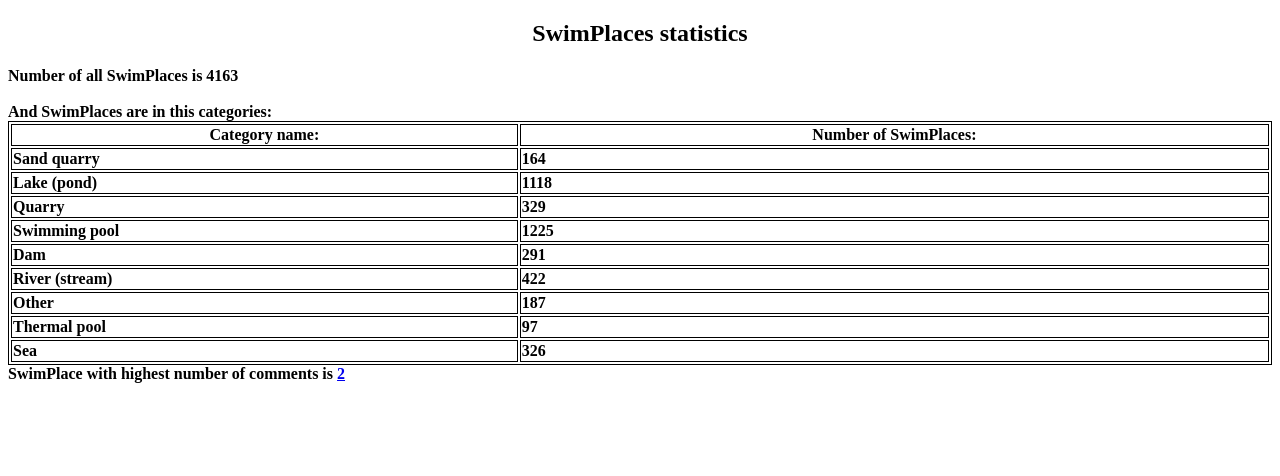
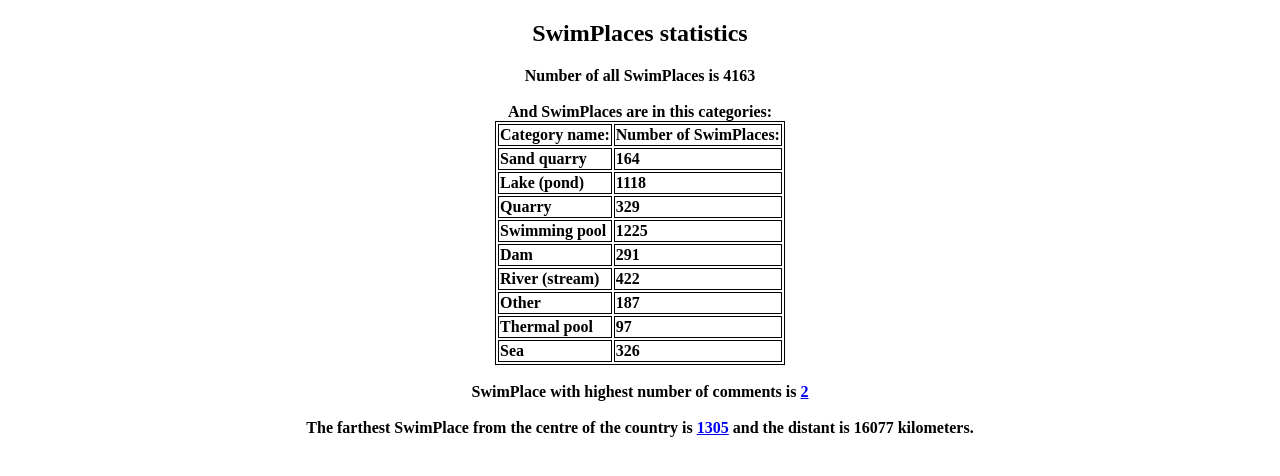
Before and after one commit to jiri-one/coex_django_task, a Django app: page /stats/ in a window 1280 px wide. Shown: the top 476 px of the page. Run offline with Django 4.2, Linux system fonts and the light colour scheme; data comes from the database, SQL or seed files in the repository.

Commit message:
stats have farthest place from the centre of CR

```diff
--- a/swimplaces/templates/swimplaces/stats.html
+++ b/swimplaces/templates/swimplaces/stats.html
@@ -6,10 +6,11 @@ table, th, td {
 }
 </style>
 <body>
+<center>
 <h2><center>SwimPlaces statistics</center></h2>
 <b>Number of all SwimPlaces is {{ nr_of_swimplaces }}<b><br><br>
 <b>And SwimPlaces are in this categories:<b>
-<table style="width:100%">
+<table>
 	<tr>
 	<th>Category name:</th>
 	<th>Number of SwimPlaces:</th>
@@ -20,7 +21,9 @@ table, th, td {
 		<td>{{ count }}</td>
 	</tr>
 {% endfor %}
-</table>
-<b>SwimPlace with highest number of comments is <a href="/api/swimplace/{{ sp_with_most_comments }}">{{ sp_with_most_comments }}<b><br><br>
+</table><br>
+<b>SwimPlace with highest number of comments is <a href="/api/swimplace/{{ sp_with_most_comments }}">{{ sp_with_most_comments }}</a><b><br><br>
+<b>	The farthest SwimPlace from the centre of the country is <a href="/api/swimplace/{{ farthers_place_id }}">{{ farthers_place_id }}</a> and the distant is  {{ farthers_place_value }} kilometers.
+</center>
 </body>
 </html>
--- a/swimplaces/views.py
+++ b/swimplaces/views.py
@@ -15,9 +15,13 @@ def stats(request):
     nr_of_swimplaces = SwimPlace.objects.count()
     categories = categories_count()
     sp_with_most_comments = Comment.objects.values("swimplace").annotate(Count('id')).order_by('-id__count')[0]["swimplace"]
+    farthers_place_dict = SwimPlace.objects.values("from_cr_center", "id").order_by("-from_cr_center")[0] # it is a dict in format ie {'from_cr_center': 16077.269150278838, 'id': 1305}
+    farthers_place_value, farthers_place_id = farthers_place_dict.values()
     context = {'nr_of_swimplaces': nr_of_swimplaces,
                'categories': categories,
-               'sp_with_most_comments': sp_with_most_comments
+               'sp_with_most_comments': sp_with_most_comments,
+               'farthers_place_id': farthers_place_id,
+               'farthers_place_value': round(farthers_place_value),
                }
     return render(request, 'swimplaces/stats.html', context)
 
```
Also changed, not shown: README.md.
